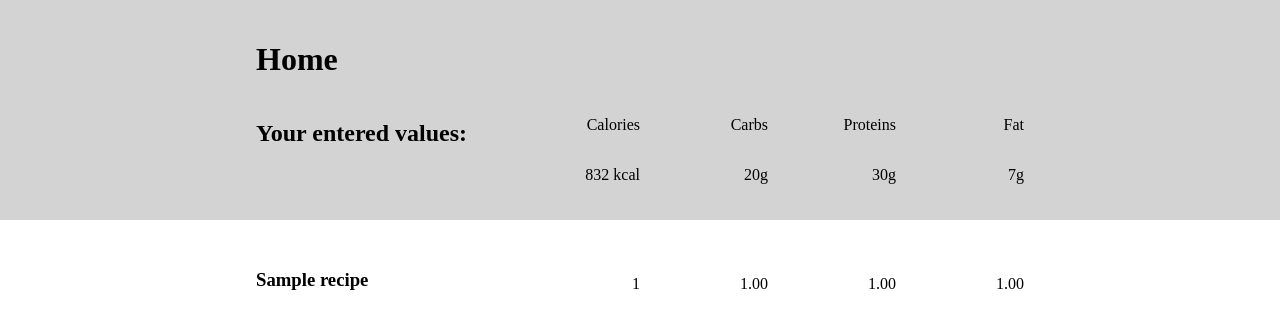
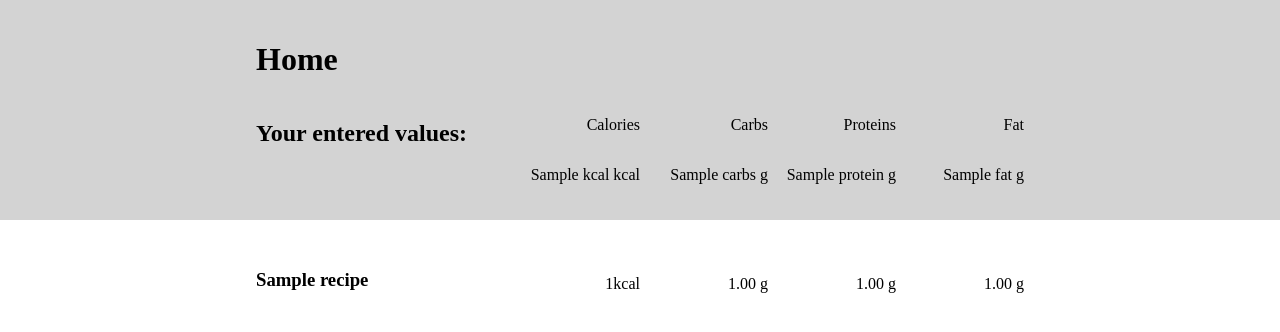
Before and after one commit to lunaacoco/Nutrition, a Flask app: template app/templates/recipelist/index2.html in a window 1280 px wide. Shown: the top 332 px of the page. Run offline with Flask 3, Linux system fonts and the light colour scheme; tables that the repository leaves empty hold one stand-in row (values such as "Sample post"); the template is opened without the code that fills it: values that come from a table or form of the project are taken from there, most other values are stand-ins (such as "Sample title", 1, 10 or a date in 2020).

Commit message:
fixed given values

```diff
--- a/app/templates/recipelist/index2.html
+++ b/app/templates/recipelist/index2.html
@@ -13,10 +13,10 @@
             <p>Carbs</p>
             <p>Proteins</p>
             <p>Fat</p>
-            <p class="grid_value_start">832 kcal</p>
-            <p>20g</p>
-            <p>30g</p>
-            <p>7g</p>
+            <p class="grid_value_start">{{kcal}} kcal</p>
+            <p>{{carbs}} g</p>
+            <p>{{protein}} g</p>
+            <p>{{fat}} g</p>
         </div>
     </div>
 </div>
@@ -27,10 +27,10 @@
     {% for recipe in recipes %}
         <div class="grid_values">
             <a href="/recipe/{{recipe.id}}" style="text-decoration: none; color: black;"><h3>{{recipe.name}}</h3></a>
-            <p class="grid_value_start">{{recipe.kcal}}</p>
-            <p>{{recipe.carbs}}</p>
-            <p>{{recipe.protein}}</p>
-            <p>{{recipe.fat}}</p>
+            <p class="grid_value_start">{{recipe.kcal}}kcal</p>
+            <p>{{recipe.carbs}} g</p>
+            <p>{{recipe.protein}} g</p>
+            <p>{{recipe.fat}} g</p>
         </div>
     {%endfor%}
 
```
Also changed, not shown: app/recipelist/routes.py (+8 -4 lines), app/templates/recipe/index2.html (+9 -5 lines).
